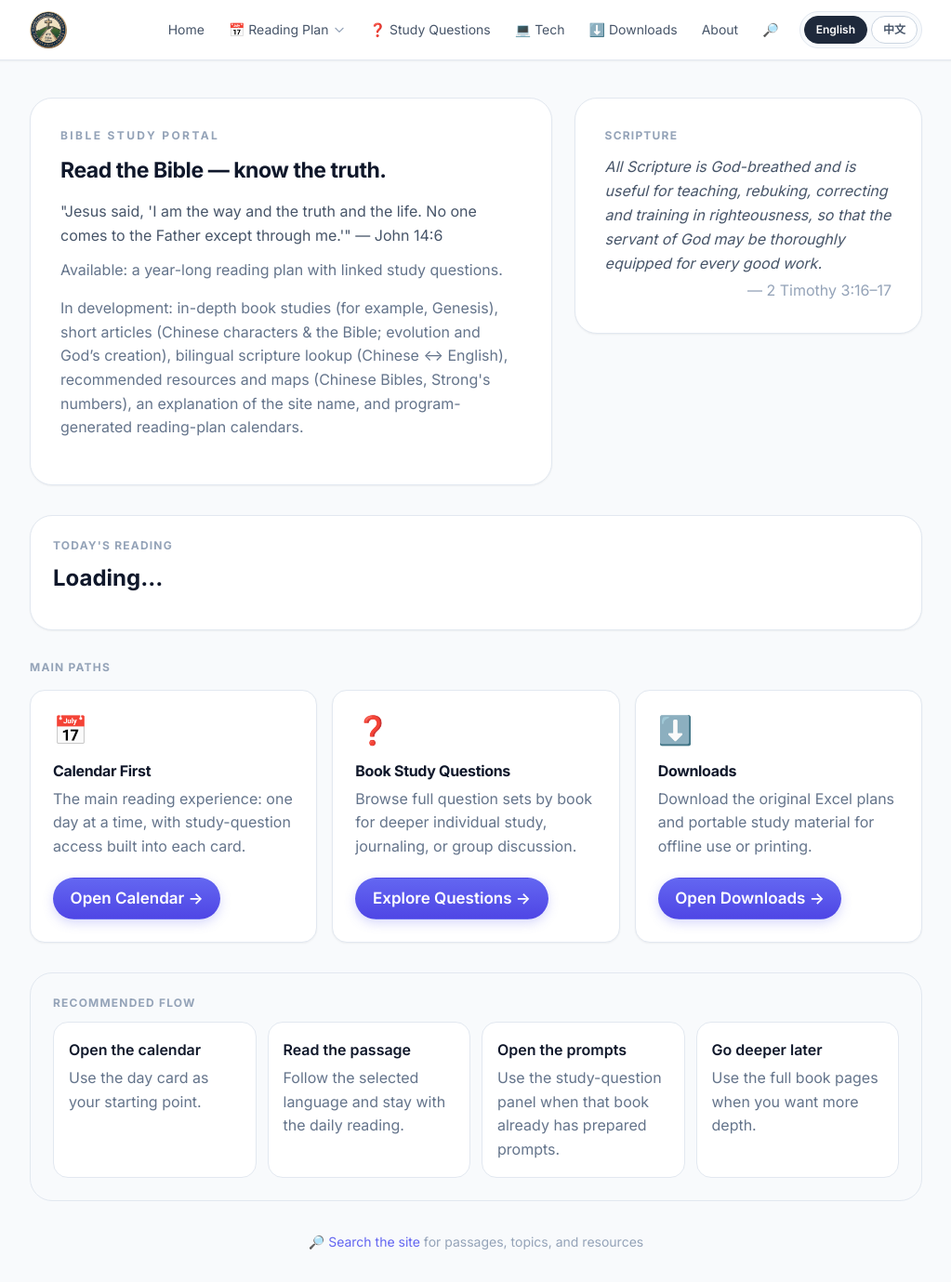
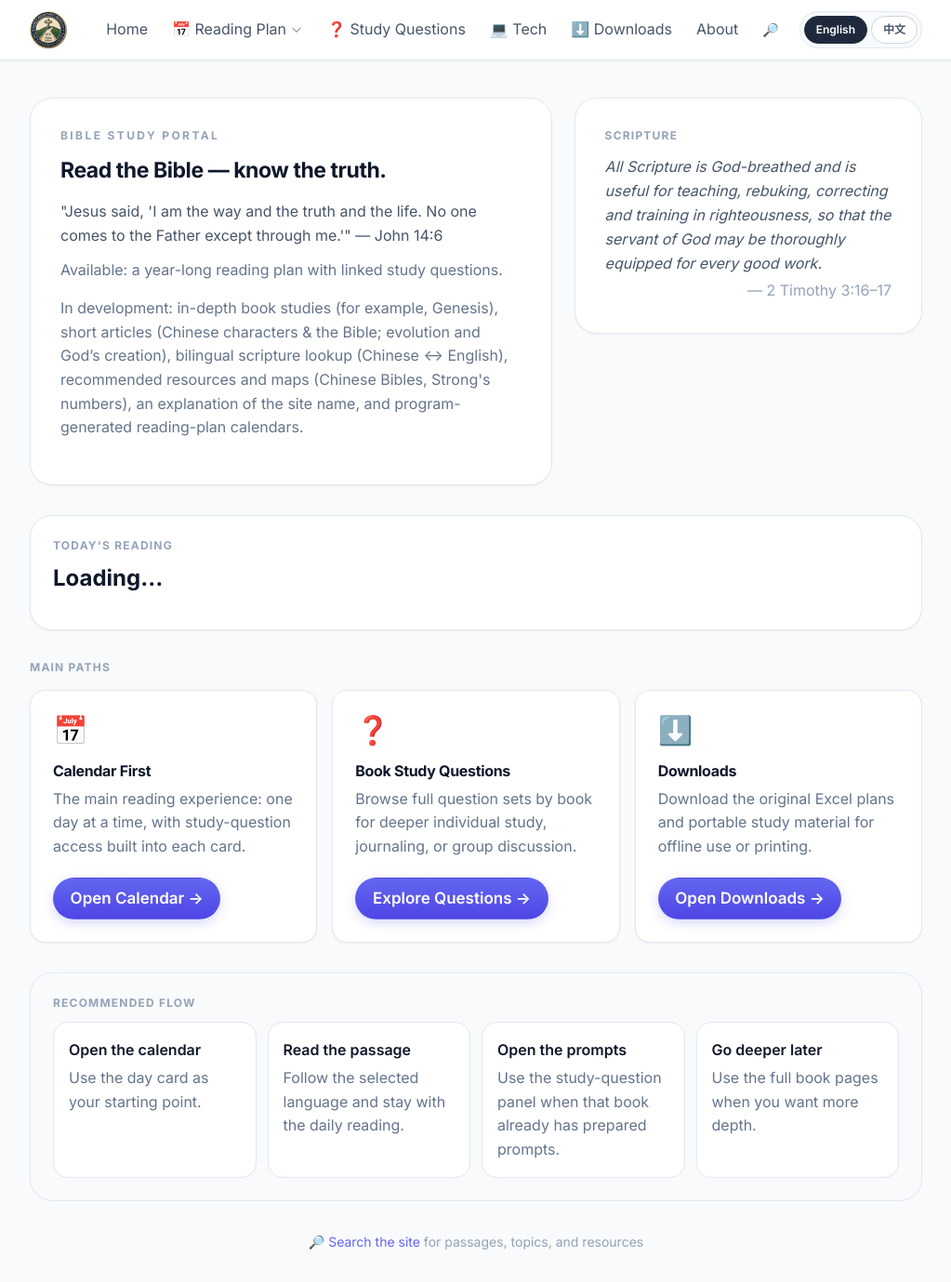
Before and after one commit to mansli7/mansli7.github.io, a Jekyll site: the page built from index.md, in a window 1280 px wide and 1379 px high. Shown: the whole window at 93% size, without its empty margins (128-1151 px from the left). Built offline with Jekyll 4.4.1, drawn with Linux system fonts in a browser that asks for light colours; nearby versions of some CDN libraries.

Commit message:
fix(styles): set nav link font-size to base for improved readability

```diff
--- a/assets/css/style.css
+++ b/assets/css/style.css
@@ -47,6 +47,9 @@ p, li, .ui-text { font-size: var(--type-base); line-height: var(--leading-normal
 .small { font-size: var(--type-small); line-height:1.3; }
 /* Promote small meta text to base for improved readability site-wide */
 .card-en.text-sm, .card-zh.text-sm { font-size: var(--type-base); line-height: var(--leading-normal); }
+
+/* Nav links: use base type for better readability across desktop and mobile */
+nav .nav-link, .nav-link { font-size: var(--type-base); line-height: var(--leading-normal); }
 p  { line-height: 1.7; margin-bottom: 0.75rem; }
 ul, ol { padding-left: 1.3rem; margin: 0.5rem 0 0.75rem; }
 li { margin-bottom: .3rem; }
```
